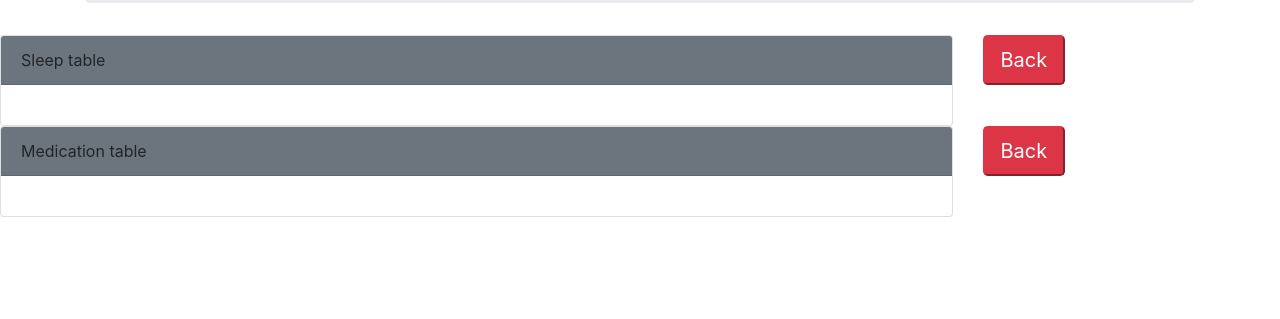
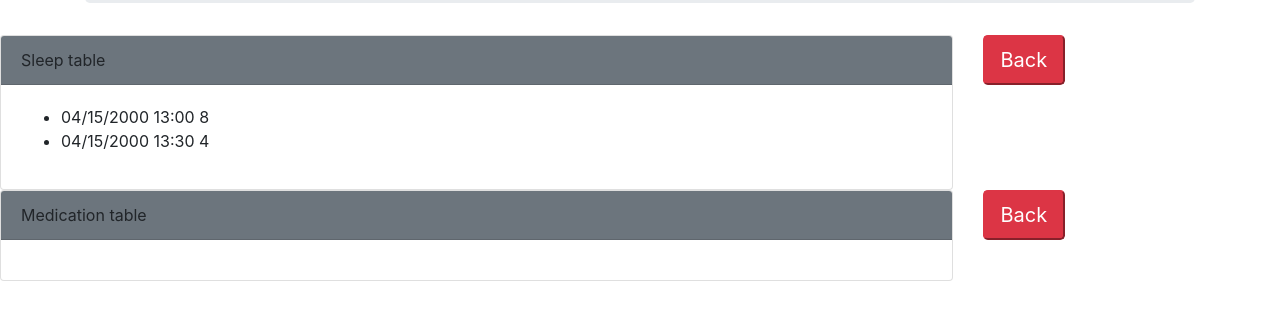
Before and after one commit to step818/healthJournal, a plain HTML site: page index.html in a window 1280 px wide. Both pictures are taken after a click on the button "Sleep Table". Shown: the part 181-500 px from the top of the page. Drawn offline with Linux system fonts and the light colour scheme.

Commit message:
now gets sleep entries correctly

```diff
--- a/index.html
+++ b/index.html
@@ -102,6 +102,8 @@
             Sleep table
           </div>
           <div class="card-body">
+            <ul id="filteredDates">
+            </ul>
           </div>
         </div>
       </div>
--- a/js/scripts.js
+++ b/js/scripts.js
@@ -9,7 +9,7 @@ var monday1 = new JournalEntry(
 )
 var monday2 = new JournalEntry(
   timeDate = '04/15/2000 13:30',
-  sleep = '',
+  sleep = 4,
   medications = '',
   exercises = '',
   food = "oatmeal with cranberries and pecans",
@@ -40,17 +40,17 @@ Journal.prototype.findJournalEntry = function(id) {
   }
   return false;
 }
-Journal.prototype.getSleep = function() {
-  var timeDates = [];
-  for (var i = 0; i < this.journalEntries.length; i++) {
-    if (this.journalEntries[i]) {
-      if (this.journalEntries[i].sleep) {
-        timeDates.push(this.journalEntries[i].timeDate);
-      }
-    }
-  }
-  return timeDates;
-}
+// Journal.prototype.getSleep = function() {
+//   var timeDates = [];
+//   for (var i = 0; i < this.journalEntries.length; i++) {
+//     if (this.journalEntries[i]) {
+//       if (this.journalEntries[i].sleep) {
+//         timeDates.push(this.journalEntries[i].timeDate);
+//       }
+//     }
+//   }
+//   return timeDates;
+// }
 
 function JournalEntry(timeDate, sleep, medications, exercises, food, drink, general) {
   this.timeDate = timeDate,
@@ -62,7 +62,21 @@ function JournalEntry(timeDate, sleep, medications, exercises, food, drink, gene
     this.general = general
 }
 
+// User Interface
+function listfilteredEntries(journal, property) {
+  var filteredEntries = $("ul#filteredDates");
+  var htmlForfilteredEntries = "";
 
+  if (property === "sleep"){
+    journal.journalEntries.forEach(function(journalEntry) {
+      if (journalEntry.sleep) {
+        htmlForfilteredEntries += "<li id=" + journalEntry.id + ">" + journalEntry.timeDate + " " + journalEntry.sleep + "</li>";
+      }
+    });
+  }
+  filteredEntries.html(htmlForfilteredEntries);
+  console.log(filteredEntries);
+}
 function attachJournalListeners() {
   $("ul#all-dates").on("click", "li", function() {
     var date = new Date();
@@ -81,13 +95,9 @@ function attachJournalListeners() {
 };
 
 
-// User Interface
 
 var journal = new Journal();
 
-
-var timeDates = journal.getSleep();
-console.log(timeDates);
 
 
 function showEntry(entryId) {
@@ -108,10 +118,10 @@ function showEntry(entryId) {
 $(document).ready(function() {
   attachJournalListeners()
   journal.addJournalEntry(monday1);
-  $("#all-dates").append("<li id=" + monday1.id + ">" + monday1.timeDate + "</li> <br>");
+  // $("#all-dates").append("<li id=" + monday1.id + ">" + monday1.timeDate + "</li> <br>");
 
   journal.addJournalEntry(monday2);
-  $("#all-dates").append("<li id=" + monday2.id + ">" + monday2.timeDate + "</li> <br>");
+  // $("#all-dates").append("<li id=" + monday2.id + ">" + monday2.timeDate + "</li> <br>");
 
   $("form#formOne").submit(function(event) {
     event.preventDefault();
@@ -136,7 +146,8 @@ $(document).ready(function() {
     $("#check-buttons").slideUp();
     $("#sleep-table").slideDown();
     $("#dates").slideUp();
-
+    var property = "sleep";
+    listfilteredEntries(journal, property);
     $("#sleep-table-row").show();
   });
 
```
